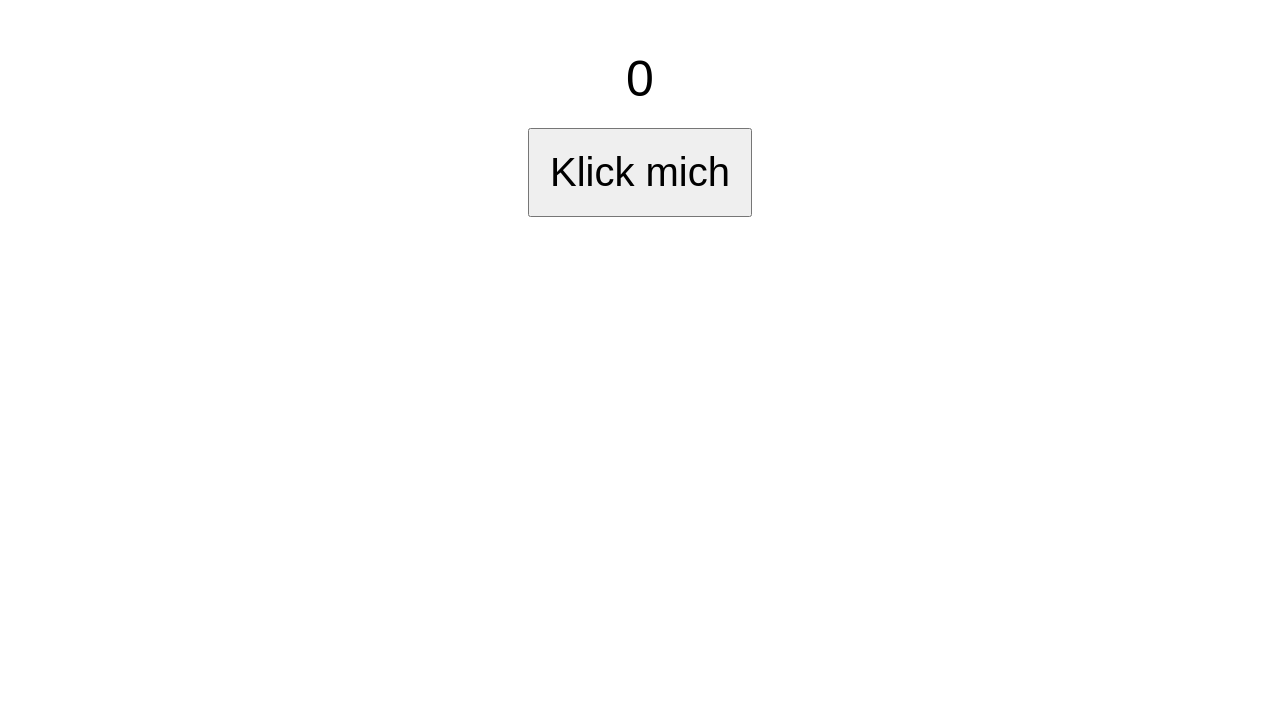
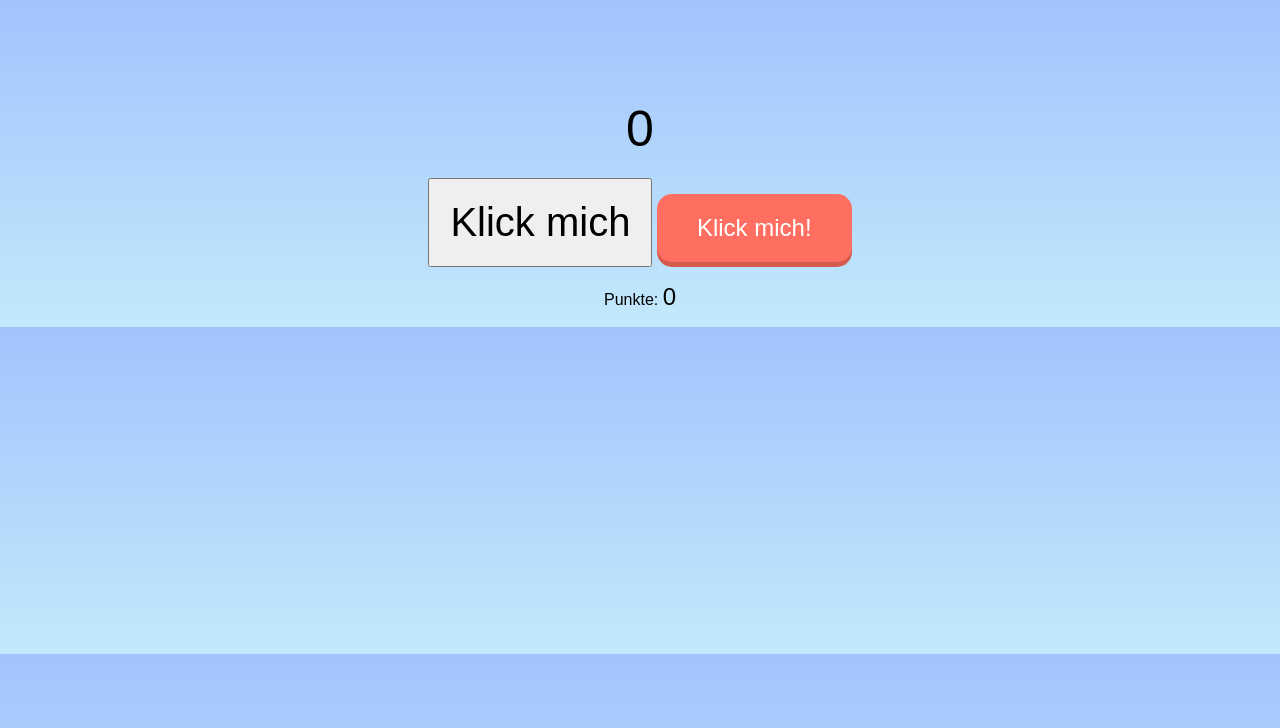
Before and after one commit to Button-Smasher/ButtonSmasher, a plain HTML site: page index.html in a window 1280 px wide. Drawn offline with Linux system fonts and the light colour scheme.

Commit message:
Update index.html

```diff
--- a/index.html
+++ b/index.html
@@ -22,3 +22,62 @@
   </script>
 </body>
 </html>
+
+<!DOCTYPE html>
+<html lang="de">
+<head>
+  <meta charset="UTF-8">
+  <title>ButtonSmasher</title>
+  <style>
+    body {
+      font-family: Arial, sans-serif;
+      text-align: center;
+      margin-top: 100px;
+      background: linear-gradient(to bottom, #a1c4fd, #c2e9fb);
+    }
+    #clickButton {
+      background-color: #ff6f61;
+      color: white;
+      font-size: 24px;
+      padding: 20px 40px;
+      border: none;
+      border-radius: 15px;
+      cursor: pointer;
+      box-shadow: 0 5px #d45b4d;
+      transition: all 0.2s ease;
+    }
+    #clickButton:hover {
+      background-color: #ff8a75;
+    }
+    #clickButton:active {
+      transform: translateY(4px);
+      box-shadow: 0 2px #d45b4d;
+      animation: bounce 0.2s;
+    }
+    @keyframes bounce {
+      0% { transform: scale(1); }
+      50% { transform: scale(1.2); }
+      100% { transform: scale(1); }
+    }
+    #score {
+      font-size: 24px;
+      margin-top: 20px;
+    }
+  </style>
+</head>
+<body>
+  <button id="clickButton">Klick mich!</button>
+  <p>Punkte: <span id="score">0</span></p>
+
+  <script>
+    let score = 0;
+    const button = document.getElementById('clickButton');
+    const scoreDisplay = document.getElementById('score');
+
+    button.addEventListener('click', () => {
+      score++;
+      scoreDisplay.textContent = score;
+    });
+  </script>
+</body>
+</html>
```
